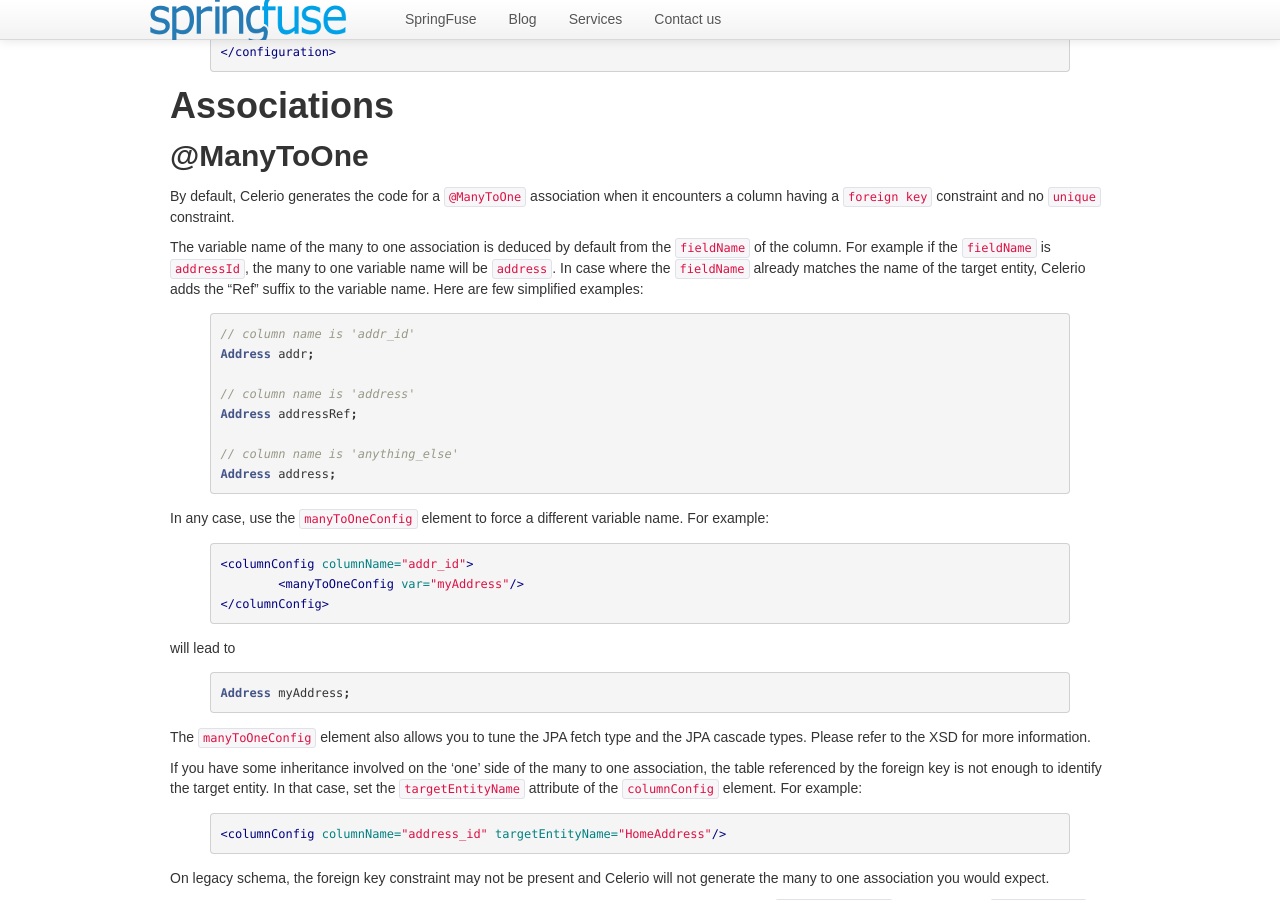
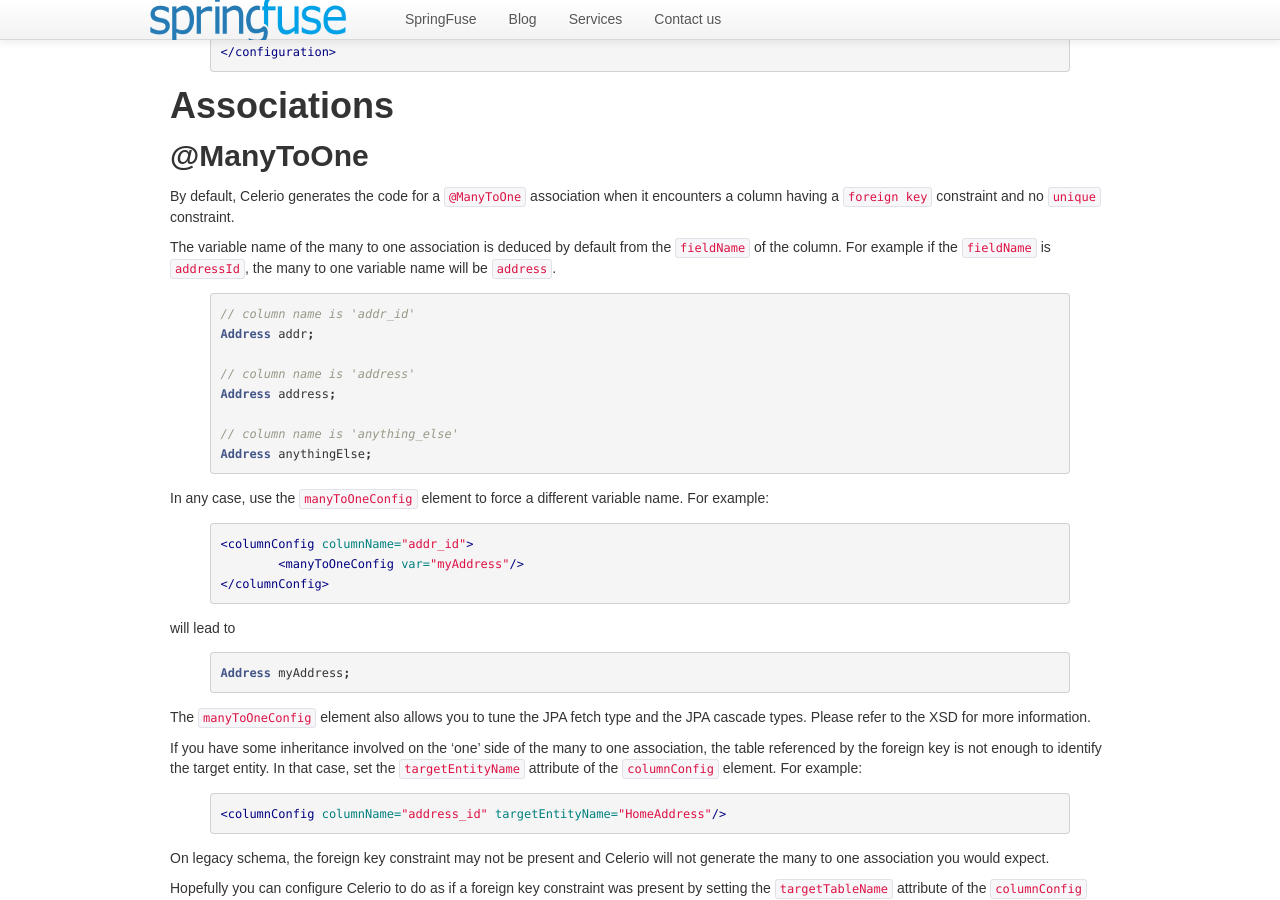
Before and after one commit to springfuse/springfuse.github.com, a Jekyll site: the page built from documentation/configuration.md, in a window 1280 px wide and 900 px high, scrolled down 4395 px. Built offline with Jekyll 4.4.1, drawn with Linux system fonts in a browser that asks for light colours; Markdown is read by kramdown in place of the engine named in the settings; comment, search, counter and statistics services are not loaded.

Commit message:
cleanup refs

```diff
--- a/documentation/configuration.md
+++ b/documentation/configuration.md
@@ -250,18 +250,16 @@ having a `foreign key` constraint and no `unique` constraint.
 
 The variable name of the many to one association is deduced by default from the
 `fieldName` of the column. For example if the `fieldName` is `addressId`, the many to one variable name will be `address`.
-In case where the `fieldName` already matches the name of the target entity,
-Celerio adds the "Ref" suffix to the variable name. Here are few simplified examples:
 
 {% highlight java %}
 // column name is 'addr_id'
 Address addr;
 
 // column name is 'address'
-Address addressRef;
+Address address;
 
 // column name is 'anything_else'
-Address address;
+Address anythingElse;
 {% endhighlight %}
 
 In any case, use the `manyToOneConfig` element to force a different variable name. For example:
```
